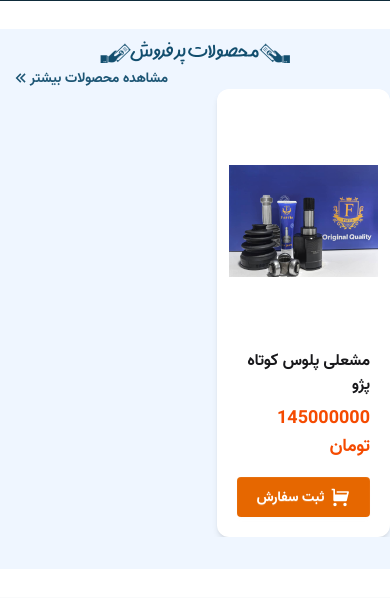
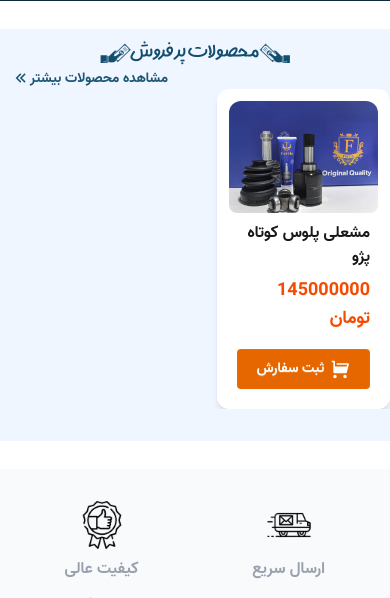
Before and after one commit to monerapersian/farris, a Django app: page / in a window 390 px wide. Shown: the part 899-1497 px from the top of the page. Run offline with Django 5.2, Linux system fonts and the light colour scheme; data comes from the database, SQL or seed files in the repository; some libraries are stand-ins or nearby versions.

Commit message:
Product img resize for mobile

```diff
--- a/website/templates/home.html
+++ b/website/templates/home.html
@@ -219,7 +219,7 @@
 						<div class="swiper-slide card w-60 bg-white shadow-md rounded-xl p-3">
 						  <figure>
 						    <img src="{{ product.image.url }}" alt="{{ product.title }}"
-						         class="w-full h-60 object-contain rounded-lg" />
+						         class="w-full object-contain rounded-lg" />
 						  </figure>
 						  <div class="card-body p-2 text-center">
 						    <h2 class="card-title text-base font-semibold">{{ product.title }}</h2>
```
